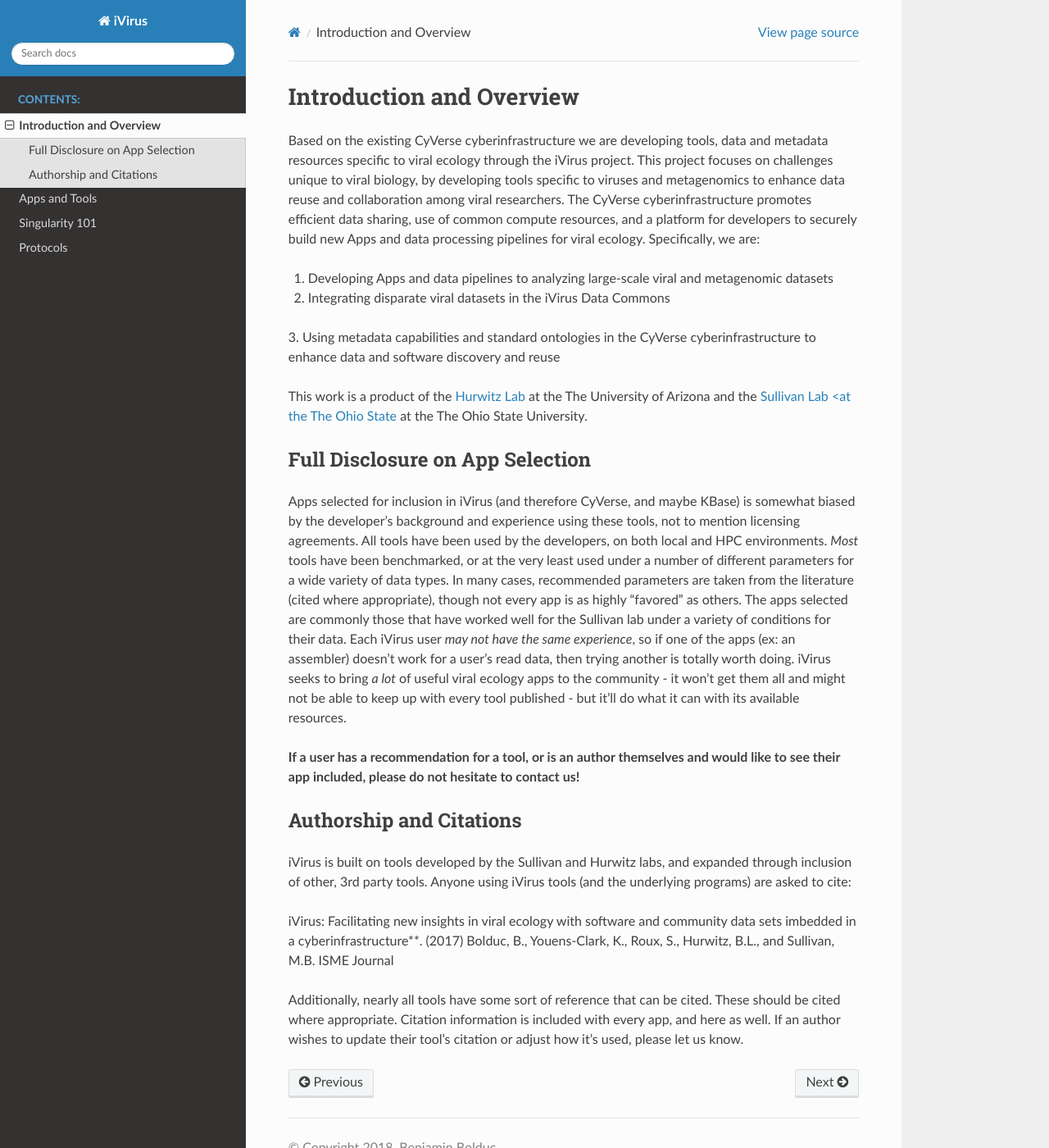
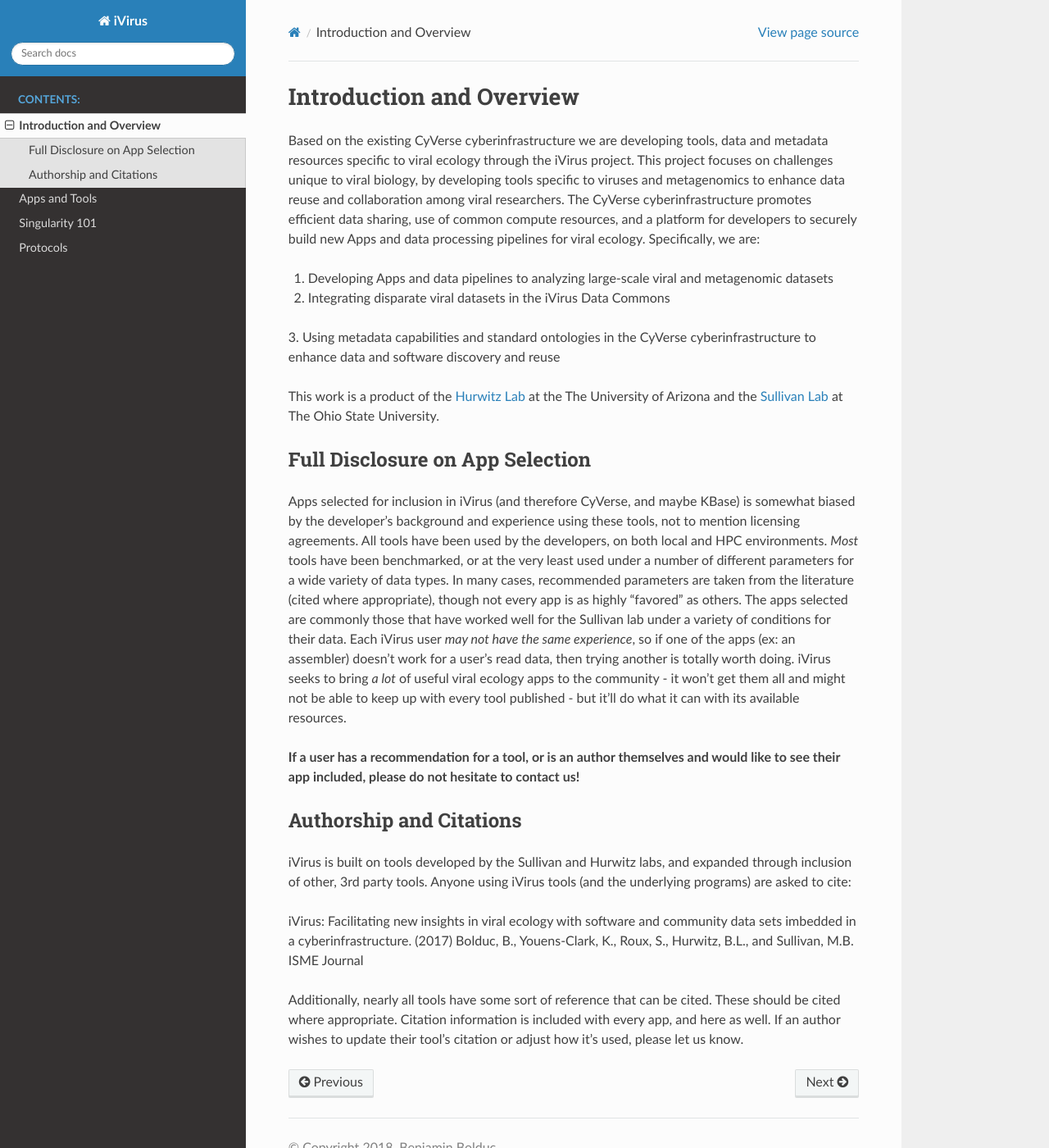
Before and after one commit to MAVERIC-Labs/iVirus, a Sphinx documentation site: the page built from docs/source/Overview.rst, in a window 1280 px wide and 1400 px high. Shown: the whole window at 82% size. Built offline with Sphinx 7.4.7 and the Read the Docs theme 2.0.0, drawn with Linux system fonts in a browser that asks for light colours; formulas are drawn with MathJax 3.

Commit message:
Minor style changes

```diff
--- a/docs/source/Overview.rst
+++ b/docs/source/Overview.rst
@@ -12,8 +12,8 @@
 3. Using metadata capabilities and standard ontologies in the CyVerse cyberinfrastructure to enhance data and software
 discovery and reuse
 
-This work is a product of the `Hurwitz Lab <http://hurwitzlab.org/>`_ at the The University of Arizona and the
-`Sullivan Lab <at the The Ohio State <http://u.osu.edu/viruslab/>`_ at the The Ohio State University.
+This work is a product of the `Hurwitz Lab <http://hurwitzlab.org/>`_ at the The University of Arizona and the `Sullivan Lab <http://u.osu.edu/viruslab/>`_
+at The Ohio State University.
 
 
 Full Disclosure on App Selection
@@ -40,7 +40,7 @@
 tools. Anyone using iVirus tools (and the underlying programs) are asked to cite:
 
 iVirus: Facilitating new insights in viral ecology with software and community data sets imbedded in a
-cyberinfrastructure**. (2017) Bolduc, B., Youens-Clark, K., Roux, S., Hurwitz, B.L., and Sullivan, M.B. ISME Journal
+cyberinfrastructure. (2017) Bolduc, B., Youens-Clark, K., Roux, S., Hurwitz, B.L., and Sullivan, M.B. ISME Journal
 
 Additionally, nearly all tools have some sort of reference that can be cited. These should be cited where appropriate.
 Citation information is included with every app, and here as well. If an author wishes to update their tool's citation
--- a/docs/source/Protocols.rst
+++ b/docs/source/Protocols.rst
@@ -10,8 +10,7 @@
 * Guides are not intended to assist users in understanding the biology behind the tools nor how the tools function.
 * Where possible, Apps have links to their documentation on CyVerse as well as their citations (or original home pages).
 * In some cases, many Apps are available to solve a particular problem. Guides will choose to highlight one or two.
-* These guides assume you’ve created an CyVerse account and can access your account. Check out the
-`getting started guide <http://ivirus.us/getting-started/>`_ for assistance.
+* These guides assume you’ve created an CyVerse account and can access your account. Check out the `getting started guide <http://ivirus.us/getting-started/>`_ for assistance.
 
 Guides and Use Cases
 --------------------
```
